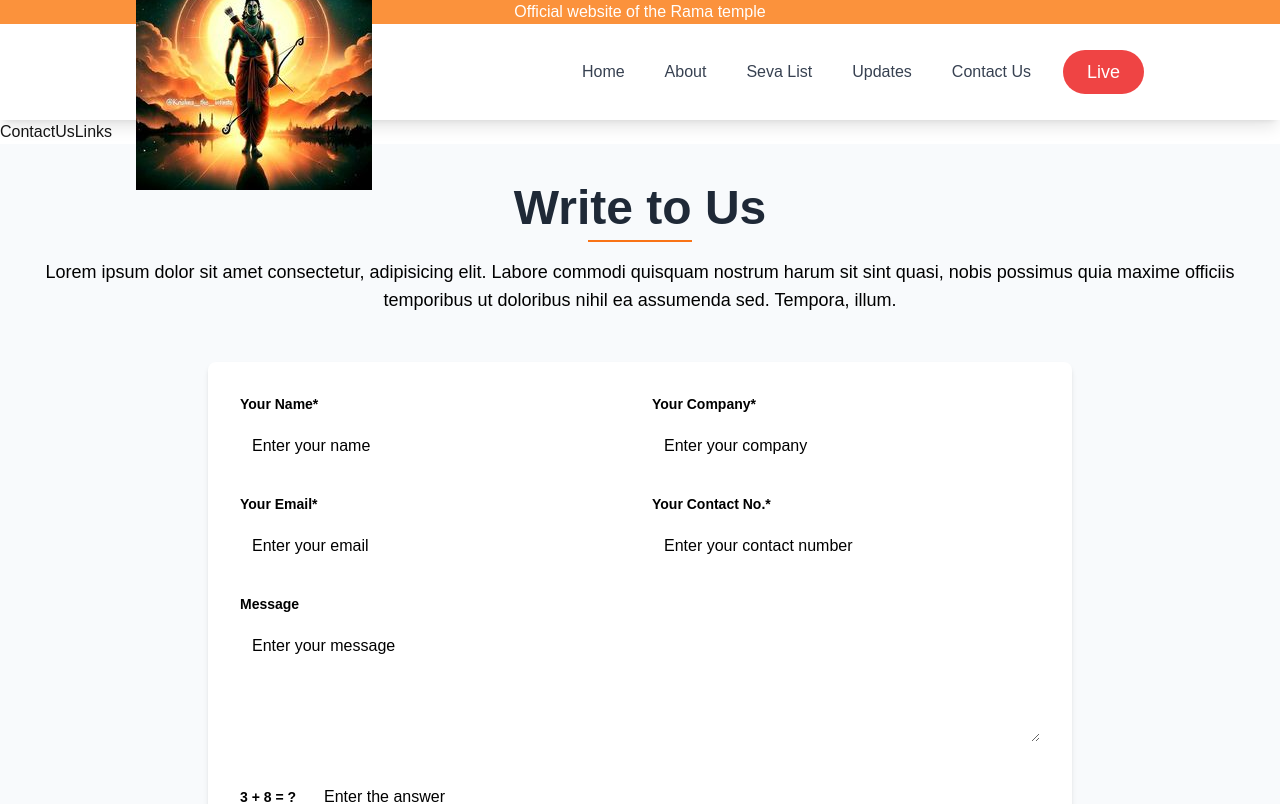
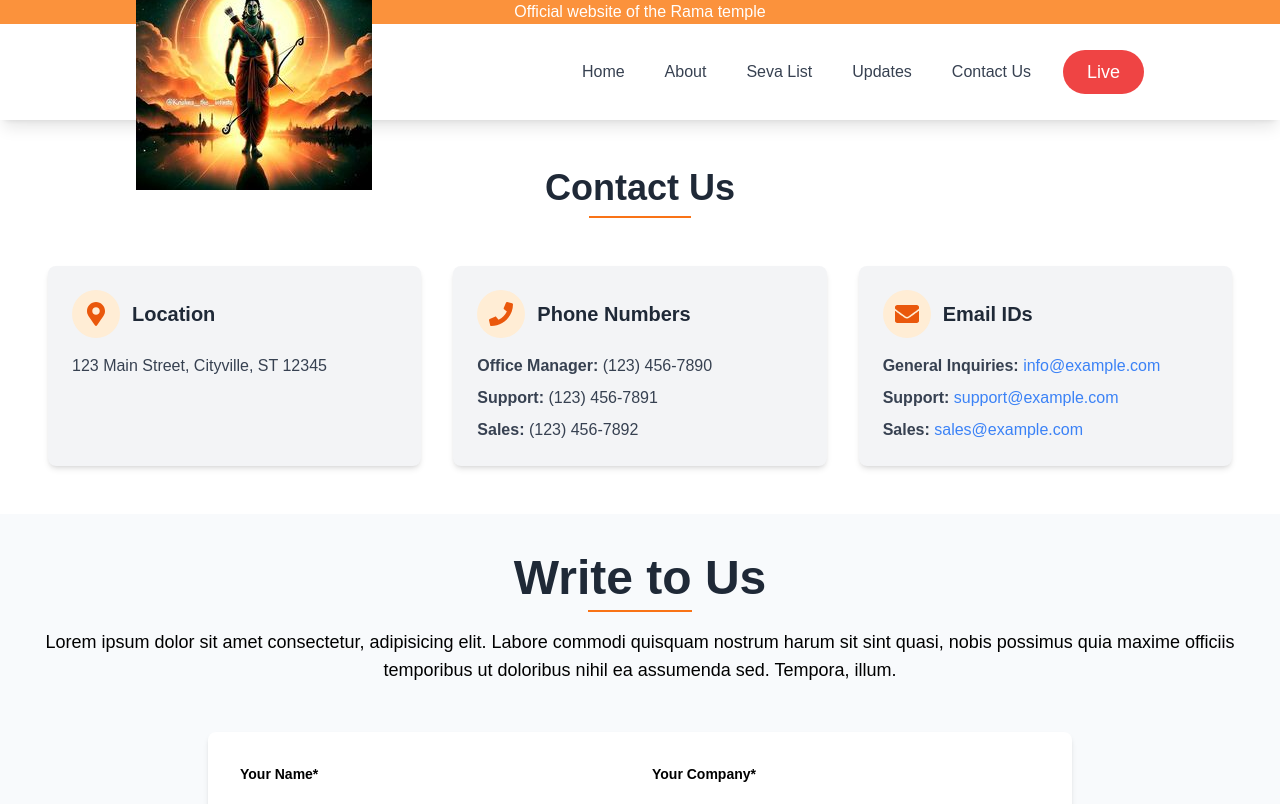
Before and after one commit to gaureshpai/temple, a Next.js app: page /Contact in a window 1280 px wide. Shown: the top 804 px of the page. Built offline with nearby package versions, Linux system fonts and the light colour scheme.

Commit message:
Contact us Links draft done

```diff
--- a/components/ContactUsLinks.tsx
+++ b/components/ContactUsLinks.tsx
@@ -1,9 +1,62 @@
-import React from 'react'
+import React from 'react';
+import { FaMapMarkerAlt, FaPhone, FaEnvelope } from 'react-icons/fa';
 
 const ContactUsLinks = () => {
   return (
-    <div>ContactUsLinks</div>
-  )
+    <div className="bg-white py-12 px-4 md:px-8">
+      <div className="text-center mb-12">
+        <h1 className="text-4xl font-bold text-gray-800">Contact Us</h1>
+        <hr className="border-t-2 border-orange-500 my-2 mx-auto w-1/12" />
+      </div>
+      <div className="max-w-7xl mx-auto px-4">
+        <div className="grid grid-cols-1 md:grid-cols-3 gap-8">
+          <div className="bg-gray-100 p-6 rounded-lg shadow-md transition-all duration-300 ease-in-out transform hover:scale-105 hover:shadow-xl">
+            <div className="flex items-center mb-4">
+              <div className="flex items-center justify-center w-12 h-12 bg-orange-100 rounded-full mr-3">
+                <FaMapMarkerAlt className="text-2xl text-orange-600" />
+              </div>
+              <h2 className="text-xl font-semibold text-gray-800">Location</h2>
+            </div>
+            <p className="text-gray-700 mb-2">123 Main Street, Cityville, ST 12345</p>
+          </div>
+          <div className="bg-gray-100 p-6 rounded-lg shadow-md transition-all duration-300 ease-in-out transform hover:scale-105 hover:shadow-xl">
+            <div className="flex items-center mb-4">
+              <div className="flex items-center justify-center w-12 h-12 bg-orange-100 rounded-full mr-3">
+                <FaPhone className="text-2xl text-orange-600" />
+              </div>
+              <h2 className="text-xl font-semibold text-gray-800">Phone Numbers</h2>
+            </div>
+            <p className="text-gray-700 mb-2">
+              <strong>Office Manager:</strong> (123) 456-7890
+            </p>
+            <p className="text-gray-700 mb-2">
+              <strong>Support:</strong> (123) 456-7891
+            </p>
+            <p className="text-gray-700">
+              <strong>Sales:</strong> (123) 456-7892
+            </p>
+          </div>
+          <div className="bg-gray-100 p-6 rounded-lg shadow-md transition-all duration-300 ease-in-out transform hover:scale-105 hover:shadow-xl">
+            <div className="flex items-center mb-4">
+              <div className="flex items-center justify-center w-12 h-12 bg-orange-100 rounded-full mr-3">
+                <FaEnvelope className="text-2xl text-orange-600" />
+              </div>
+              <h2 className="text-xl font-semibold text-gray-800">Email IDs</h2>
+            </div>
+            <p className="text-gray-700 mb-2">
+              <strong>General Inquiries:</strong> <a href="mailto:info@example.com" className="text-blue-500 hover:underline">info@example.com</a>
+            </p>
+            <p className="text-gray-700 mb-2">
+              <strong>Support:</strong> <a href="mailto:support@example.com" className="text-blue-500 hover:underline">support@example.com</a>
+            </p>
+            <p className="text-gray-700">
+              <strong>Sales:</strong> <a href="mailto:sales@example.com" className="text-blue-500 hover:underline">sales@example.com</a>
+            </p>
+          </div>
+        </div>
+      </div>
+    </div>
+  );
 }
 
-export default ContactUsLinks
+export default ContactUsLinks;
```
